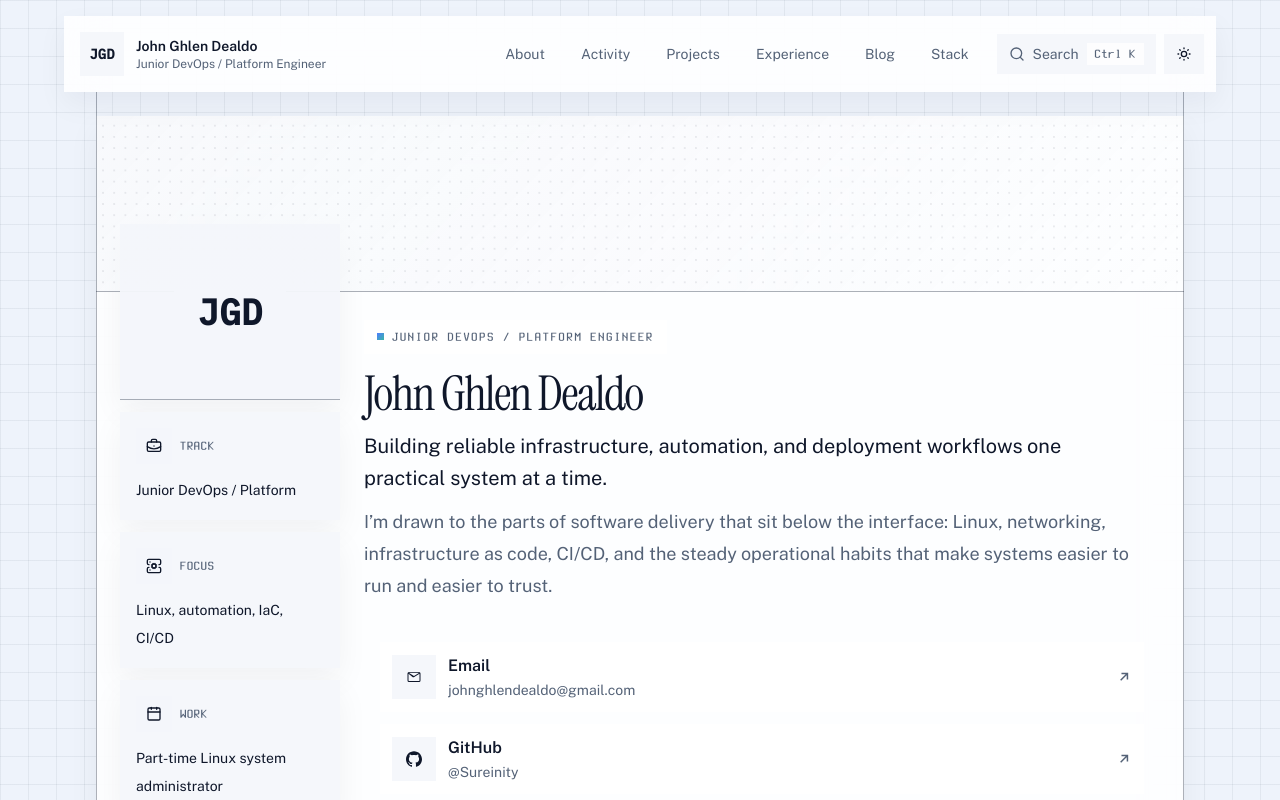
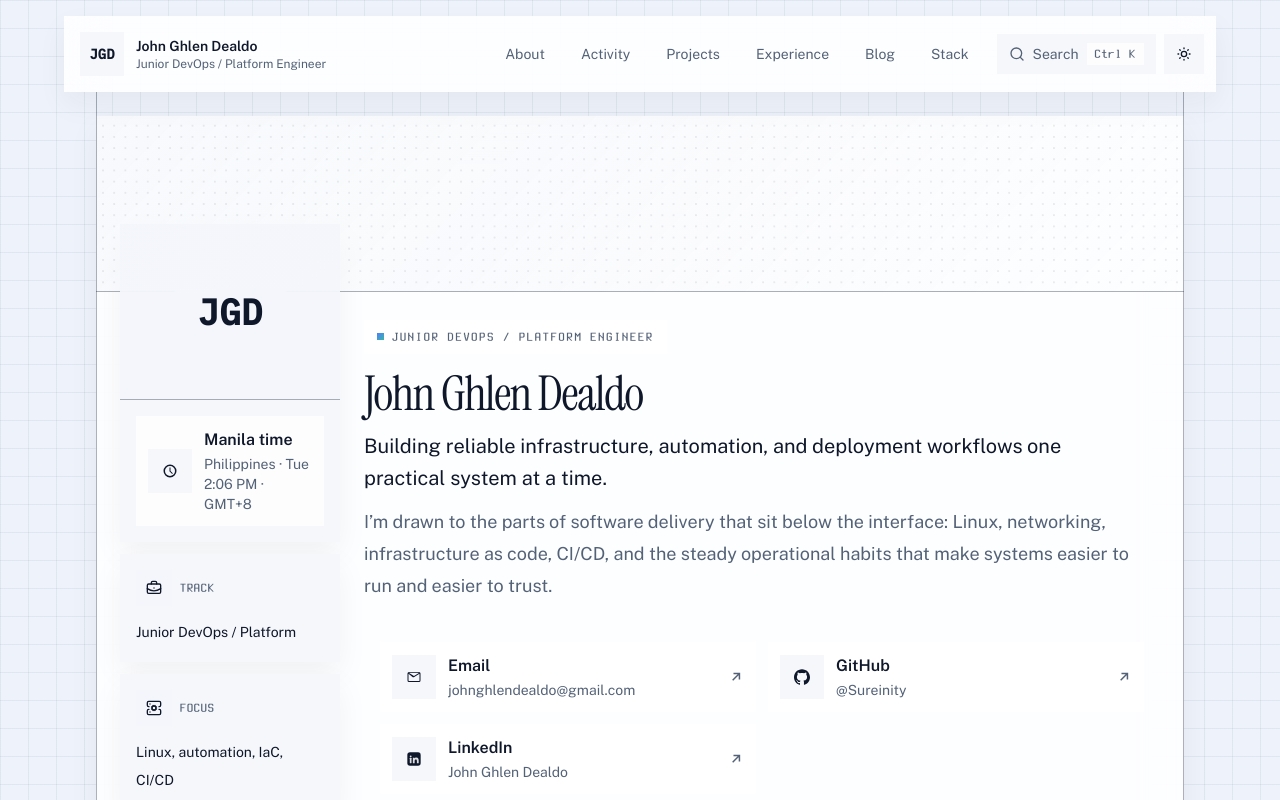
Before and after one commit to Sureinity/portfolio, a Next.js app: page / in a window 1280 px wide. Shown: the top 800 px of the page. Built offline with nearby package versions, Linux system fonts and the light colour scheme.

Commit message:
fix(ui): refine hero contact and time cards
Remove the Website card from the hero contact stack, shorten the LinkedIn sublabel to the full name, switch the URL cards to a two-column grid, and place the Manila time card beneath the hero image.

```diff
--- a/src/components/hero-contact-panel.tsx
+++ b/src/components/hero-contact-panel.tsx
@@ -8,6 +8,7 @@ type HeroContactPanelProps = {
     handle: string;
     href: string;
   }[];
+  showTime?: boolean;
 };
 
 const MANILA_TIME_FORMATTER = new Intl.DateTimeFormat("en-PH", {
@@ -100,13 +101,16 @@ function ContactIcon({ title }: { title: string }) {
   }
 }
 
-export function HeroContactPanel({ links }: HeroContactPanelProps) {
+export function HeroContactPanel({
+  links,
+  showTime = true,
+}: HeroContactPanelProps) {
   const timestamp = useSyncExternalStore(
     subscribe,
     getSnapshot,
     getServerSnapshot,
   );
-  const orderedTitles = ["Email", "GitHub", "LinkedIn", "Website"];
+  const orderedTitles = ["Email", "GitHub", "LinkedIn"];
   const orderedLinks = orderedTitles
     .map((title) => links.find((link) => link.title === title))
     .filter(
@@ -126,6 +130,8 @@ export function HeroContactPanel({ links }: HeroContactPanelProps) {
 
   return (
     <div className="space-y-3 px-4 py-4">
+      {orderedLinks.length > 0 ? (
+        <div className="grid gap-3 sm:grid-cols-2">
           {orderedLinks.map((link) => (
             <a
               key={link.title}
@@ -152,7 +158,10 @@ export function HeroContactPanel({ links }: HeroContactPanelProps) {
               </span>
             </a>
           ))}
+        </div>
+      ) : null}
 
+      {showTime ? (
         <div className="rounded-2xl border border-[color:var(--line)] bg-[color:var(--background-elevated)] px-3 py-3">
           <div className="flex items-center gap-3">
             <span className="icon-badge h-11 w-11 shrink-0 rounded-xl text-[color:var(--foreground)]">
@@ -168,6 +177,7 @@ export function HeroContactPanel({ links }: HeroContactPanelProps) {
             </div>
           </div>
         </div>
+      ) : null}
     </div>
   );
 }
--- a/src/components/profile-hero.tsx
+++ b/src/components/profile-hero.tsx
@@ -26,6 +26,7 @@ export function ProfileHero({ profile }: ProfileHeroProps) {
                 {profile.initials}
               </div>
             </div>
+            <HeroContactPanel links={[]} />
           </div>
 
           <dl className="grid gap-3 sm:grid-cols-2 lg:grid-cols-1">
@@ -67,7 +68,7 @@ export function ProfileHero({ profile }: ProfileHeroProps) {
             </div>
           </div>
 
-          <HeroContactPanel links={heroContactLinks} />
+          <HeroContactPanel links={heroContactLinks} showTime={false} />
         </div>
       </div>
     </section>
--- a/src/lib/template-content.ts
+++ b/src/lib/template-content.ts
@@ -175,7 +175,7 @@ export const socialLinks: SocialLink[] = [
   },
   {
     title: "LinkedIn",
-    handle: "linkedin.com/in/john-ghlen-dealdo-6a475539b",
+    handle: "John Ghlen Dealdo",
     note: "Professional profile with current role direction and experience updates.",
     href: "https://www.linkedin.com/in/john-ghlen-dealdo-6a475539b",
     icon: Globe,
```
Lines whose indentation alone changed are shown as unchanged.
